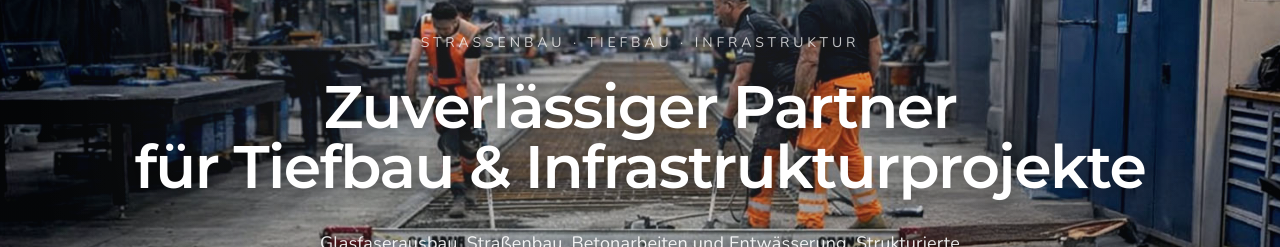
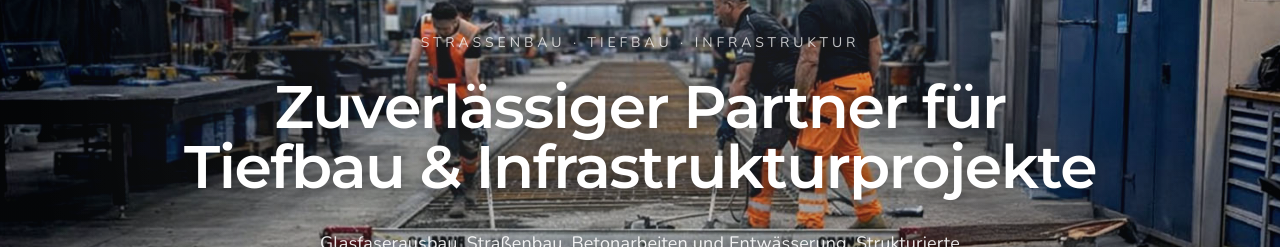
Before and after one commit to Jamoko112026/Jamoko-v1, a React (Vite) app: page /slb in a window 1280 px wide. Shown: the part 167-414 px from the top of the page. Built offline with nearby package versions, Linux system fonts and the light colour scheme.

Commit message:
SLB Hero typo fix

```diff
--- a/src/sections/slb/SLBHero.tsx
+++ b/src/sections/slb/SLBHero.tsx
@@ -47,11 +47,13 @@ export default function SLBHero() {
         </p>
 
         {/* Headline */}
-        <h1 className="mb-8 text-[32px] md:text-5xl lg:text-6xl font-semibold leading-[1.12] tracking-tight text-white drop-shadow-[0_3px_8px_rgba(0,0,0,0.45)]">
-          Zuverlässiger Partner
-          <br className="hidden md:block" />
-          für Tiefbau & Infrastrukturprojekte
-        </h1>
+  <h1 className="mb-8 text-[32px] md:text-5xl lg:text-6xl font-semibold leading-[1.12] tracking-tight text-white drop-shadow-[0_3px_8px_rgba(0,0,0,0.45)]">
+  Zuverlässiger{" "}
+  <span className="whitespace-nowrap">Partner&nbsp;für</span>
+  <br className="hidden md:block" />
+  Tiefbau & Infrastrukturprojekte
+</h1>
+
 
         {/* Subline */}
         <p className="mx-auto mb-12 max-w-2xl text-[15.5px] md:text-lg leading-[1.7] text-white/90 drop-shadow-[0_2px_6px_rgba(0,0,0,0.35)]">
```
